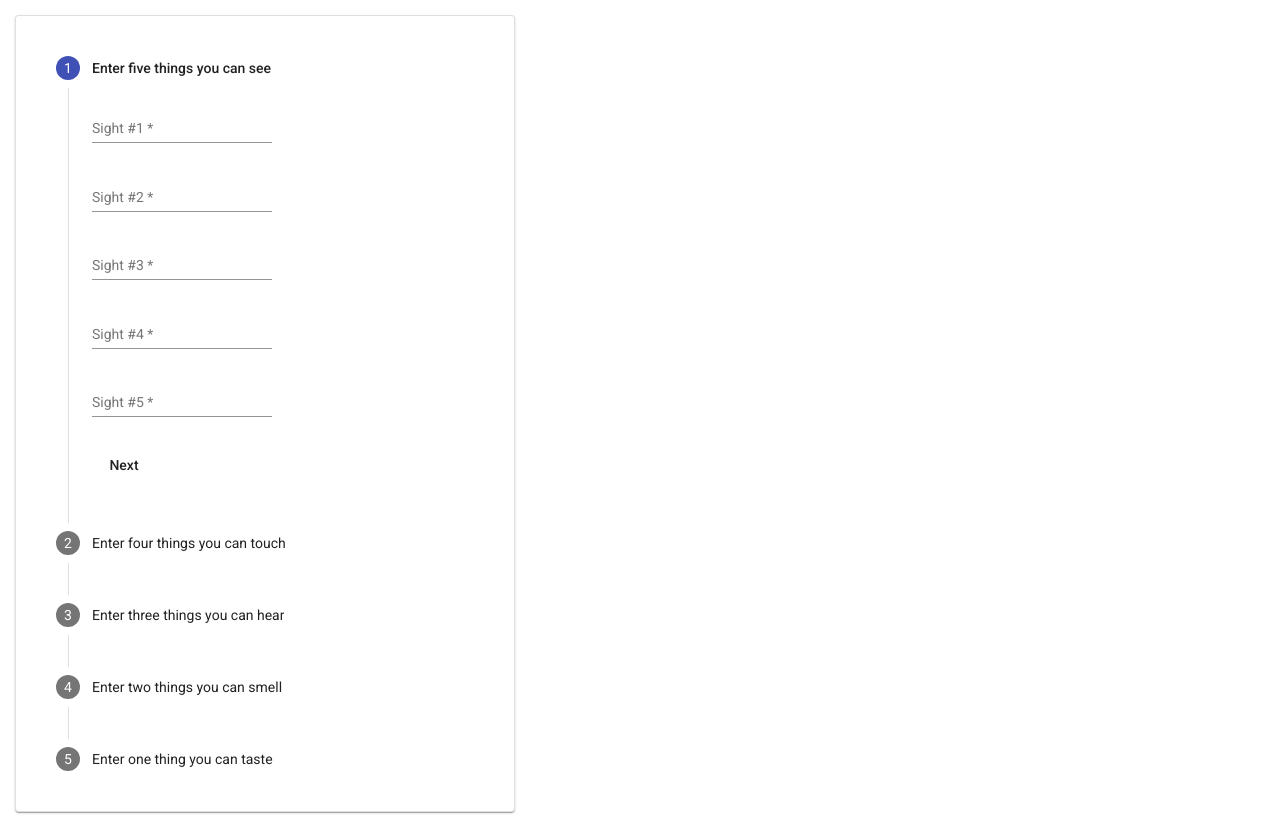
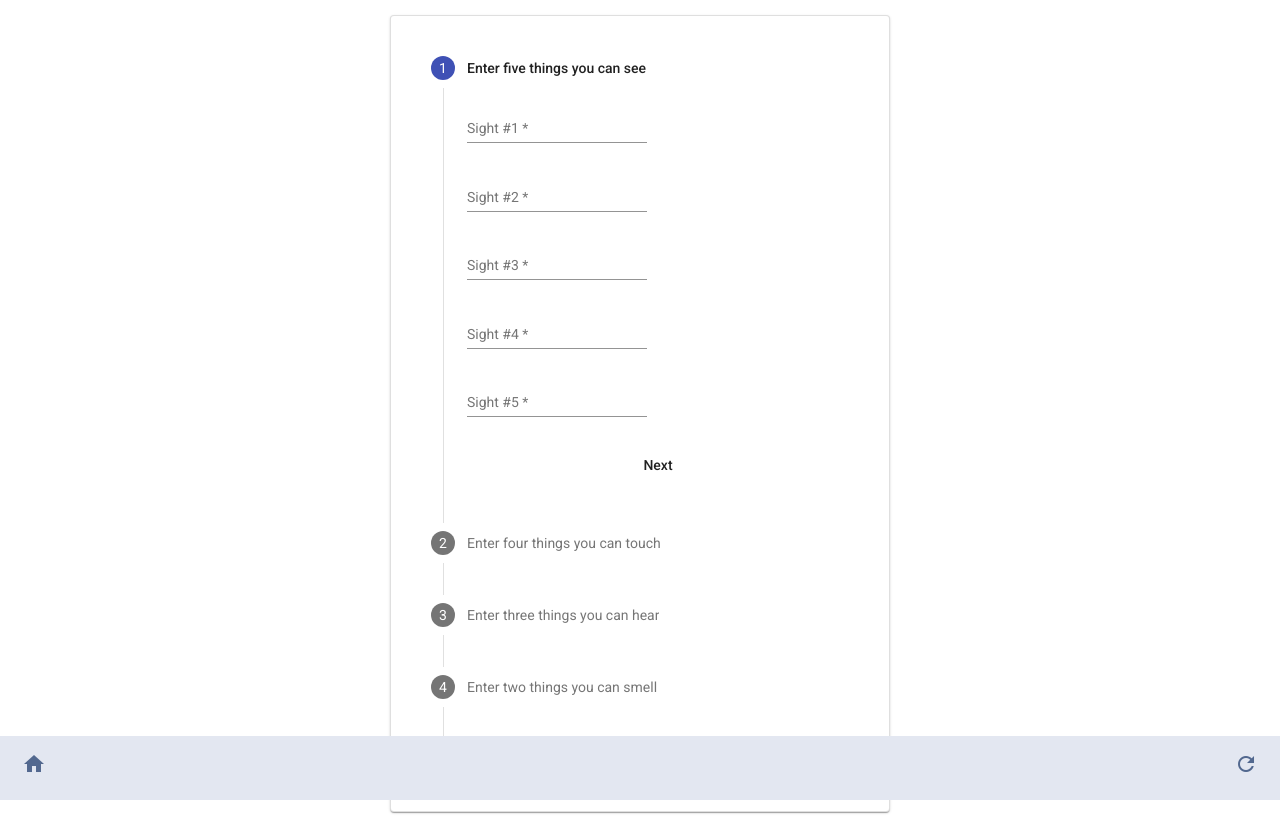
Before and after one commit to 2122SeniorProject06/2122_Senior_Project_06_UI, an Angular app: page /stepper in a window 1280 px wide. Built offline with nearby package versions, Linux system fonts and the light colour scheme.

Commit message:
Minor aesthetic changes (#8)
* Added some minor design changes to stepper feature.

* Minor design changes to audio mediation

```diff
--- a/src/app/Features/AudioMeditation/audio-meditation.component.css
+++ b/src/app/Features/AudioMeditation/audio-meditation.component.css
@@ -1 +1,22 @@
-body {background-color: #52688F;}
+.body {background-color: #52688F;}
+
+.mat-toolbar{
+    position: fixed;
+    bottom: 0;
+    left: 0%;
+    color: white;
+    background-color: #E3E7F1;
+
+}
+
+.home {
+    color: #52688F;
+    border: none;
+    background-color: #E3E7F1;
+}
+
+.card {
+    max-width: 750px;
+    align-self: center;
+    margin: 15px;
+}
--- a/src/app/Features/AudioMeditation/audio-meditation.component.html
+++ b/src/app/Features/AudioMeditation/audio-meditation.component.html
@@ -1,23 +1,23 @@
 
 <body>
 <div [align]="['center']">
+    <mat-card class="card">
         <iframe width="560"
         class ="audio-wrapper"
-
         height="315"
         src="https://www.youtube.com/embed/UfcAVejslrU"
         title="YouTube video player"
         frameborder="0"
             allow="accelerometer; autoplay; clipboard-write; encrypted-media; gyroscope; picture-in-picture"
         allowfullscreen></iframe>
-    <p style="color:white;">Please click on the video to enjoy your audio meditation</p>
+        <p>Please click on the video to enjoy your audio meditation.</p>
 
 
         <footer>
             <h3 class="title">Need Immediate Help?</h3>
-          <a href="https://suicidepreventionlifeline.org/" target="_blank" rel="noopener"> Visit the National Suicide Prevention Lifeline</a>
+            <a href="https://suicidepreventionlifeline.org/" target="_blank" rel="noopener"> Visit the National Suicide Prevention Lifeline.</a>
         </footer>
-
+    </mat-card>
 </div>
 <mat-toolbar>
     <button class="home" (click)="goToMain()">
--- a/src/app/Features/Stepper/stepper.component.css
+++ b/src/app/Features/Stepper/stepper.component.css
@@ -9,3 +9,29 @@
 .user-input{
     align-self: center;
 }
+
+.refresh {
+    color: #52688F;
+    border: none;
+    background-color: #E3E7F1;
+    float: right;
+}
+
+.home {
+    color: #52688F;
+    border: none;
+    background-color: #E3E7F1;
+}
+
+.example-spacer {
+    flex: 1 1 auto;
+}
+
+.mat-toolbar{
+    position: fixed;
+    bottom: 0;
+    left: 0%;
+    color: white;
+    background-color: #E3E7F1;
+
+}
--- a/src/app/Features/Stepper/stepper.component.html
+++ b/src/app/Features/Stepper/stepper.component.html
@@ -12,33 +12,33 @@
   </mat-step>
 </mat-vertical-stepper> -->
 
+<div [align]="['center']">
   <mat-card class="card">
-  <mat-vertical-stepper class="user-input">
-
+    <mat-vertical-stepper class="user-input" [linear]="true">
       <!--Five things to see.-->
-    <mat-step [stepControl]="fiveSights" label ="Enter five things you can see">
+      <mat-step [stepControl]="fiveSights" label ="Enter five things you can see" >
         <form [formGroup]="fiveSights">
-        <p>
+          <p [align]="['left']">
             <mat-form-field>
               <input matInput placeholder="Sight #1" formControlName = "firstCtrl"required>
             </mat-form-field>
           </p>
-        <p>
+          <p [align]="['left']">
             <mat-form-field>
               <input matInput placeholder="Sight #2" formControlName = "firstCtrl"required>
             </mat-form-field>
           </p>
-        <p>
+          <p [align]="['left']">
             <mat-form-field>
               <input matInput placeholder="Sight #3" formControlName = "firstCtrl"required>
             </mat-form-field>
           </p>
-        <p>
+          <p [align]="['left']">
             <mat-form-field>
               <input matInput placeholder="Sight #4" formControlName = "firstCtrl"required>
             </mat-form-field>
           </p>
-        <p>
+          <p [align]="['left']">
             <mat-form-field>
               <input matInput placeholder="Sight #5" formControlName = "firstCtrl"required>
             </mat-form-field>
@@ -52,22 +52,22 @@
       <!--Four things to touch.-->
       <mat-step [stepControl]="fourTouches" label = "Enter four things you can touch">
         <form [formGroup]="fourTouches">
-        <p>
+          <p [align]="['left']">
             <mat-form-field>
               <input matInput placeholder="Touch #1" formControlName = "firstCtrl"required>
             </mat-form-field>
           </p>
-        <p>
+          <p [align]="['left']">
             <mat-form-field>
               <input matInput placeholder="Touch #2" formControlName = "firstCtrl"required>
             </mat-form-field>
           </p>
-        <p>
+          <p [align]="['left']">
             <mat-form-field>
               <input matInput placeholder="Touch #3" formControlName = "firstCtrl"required>
             </mat-form-field>
           </p>
-        <p>
+          <p [align]="['left']">
             <mat-form-field>
               <input matInput placeholder="Touch #4" formControlName = "firstCtrl"required>
             </mat-form-field>
@@ -82,17 +82,17 @@
       <!--Three things to hear.-->
       <mat-step [stepControl]="threeSounds" label= "Enter three things you can hear">
         <form [formGroup]="threeSounds">
-        <p>
+          <p [align]="['left']">
             <mat-form-field>
               <input matInput placeholder="Sound #1" formControlName = "firstCtrl"required>
             </mat-form-field>
           </p>
-        <p>
+          <p [align]="['left']">
             <mat-form-field>
               <input matInput placeholder="Sound #2" formControlName = "firstCtrl"required>
             </mat-form-field>
           </p>
-        <p>
+          <p [align]="['left']">
             <mat-form-field>
               <input matInput placeholder="Sound #3" formControlName = "firstCtrl"required>
             </mat-form-field>
@@ -107,12 +107,12 @@
       <!--Two things to smell.-->
       <mat-step [stepControl]="twoSmells" label = "Enter two things you can smell">
         <form [formGroup]="twoSmells">
-        <p>
+          <p [align]="['left']">
             <mat-form-field>
               <input matInput placeholder="Smell #1" formControlName = "firstCtrl"required>
             </mat-form-field>
           </p>
-        <p>
+          <p [align]="['left']">
             <mat-form-field>
               <input matInput placeholder="Smell #2" formControlName = "firstCtrl"required>
             </mat-form-field>
@@ -127,7 +127,7 @@
       <!--One thing to taste.-->
       <mat-step [stepControl]="oneTaste" label = "Enter one thing you can taste">
         <form [formGroup]="oneTaste">
-        <p>
+          <p [align]="['left']">
             <mat-form-field>
               <input matInput placeholder="Taste #1" formControlName = "firstCtrl"required>
             </mat-form-field>
@@ -135,9 +135,17 @@
         </form>
         <div>
           <button mat-button matStepperPrevious>Back</button>
-        <button mat-button matStepperNext>Next</button>
         </div>
       </mat-step>
-
     </mat-vertical-stepper>
   </mat-card>
+  <mat-toolbar>
+    <button class="home">
+      <mat-icon (click)="goToMainMenu()">home</mat-icon>
+    </button>
+    <span class="example-spacer"></span>
+    <button class="refresh">
+      <mat-icon (click)="restartStepper()">refresh</mat-icon>
+    </button>
+  </mat-toolbar>
+</div>
--- a/src/app/Features/Stepper/stepper.component.ts
+++ b/src/app/Features/Stepper/stepper.component.ts
@@ -1,5 +1,6 @@
 import { Component } from '@angular/core';
 import {FormBuilder, FormGroup, Validators} from '@angular/forms'
+import { ActivatedRoute, Router } from '@angular/router';
 
 @Component({
   selector: 'app-stepper',
@@ -37,7 +38,8 @@ export class StepperComponent {
   twoSmells: FormGroup;
   oneTaste: FormGroup;
 
-  constructor(private _formBuilder: FormBuilder) {
+  constructor(private _formBuilder: FormBuilder,
+              private router: Router,) {
     this.fiveSights = this._formBuilder.group({
       firstCtrl: ['', Validators.required],
     });
@@ -56,4 +58,12 @@ export class StepperComponent {
       firstCtrl: ['', Validators.required]
     });
   }
+
+  goToMainMenu() {
+    this.router.navigateByUrl('/main-menu')
+  }
+
+  restartStepper() {
+    window.location.reload();
+  }
 }
```
Lines whose indentation alone changed are shown as unchanged.
